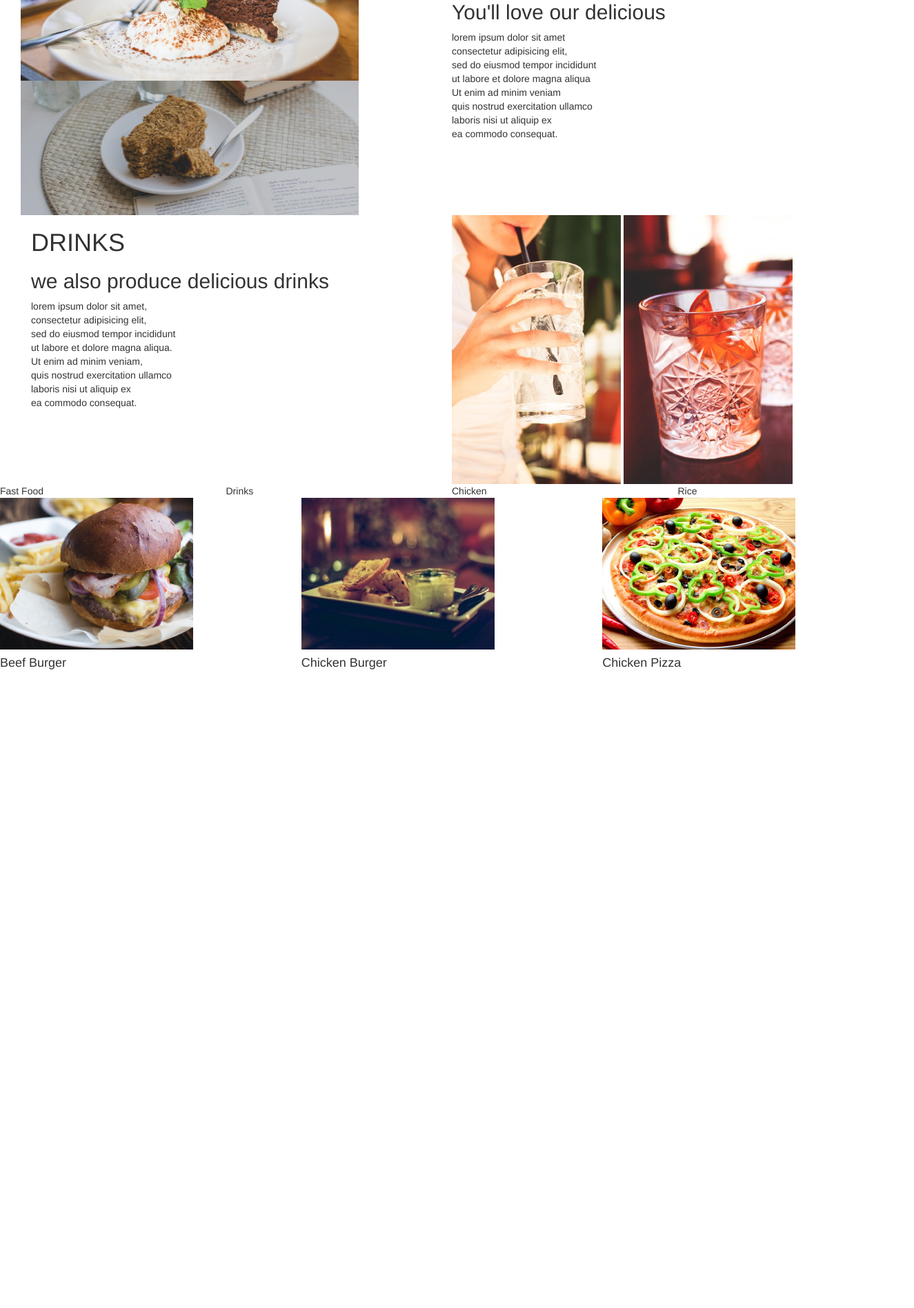
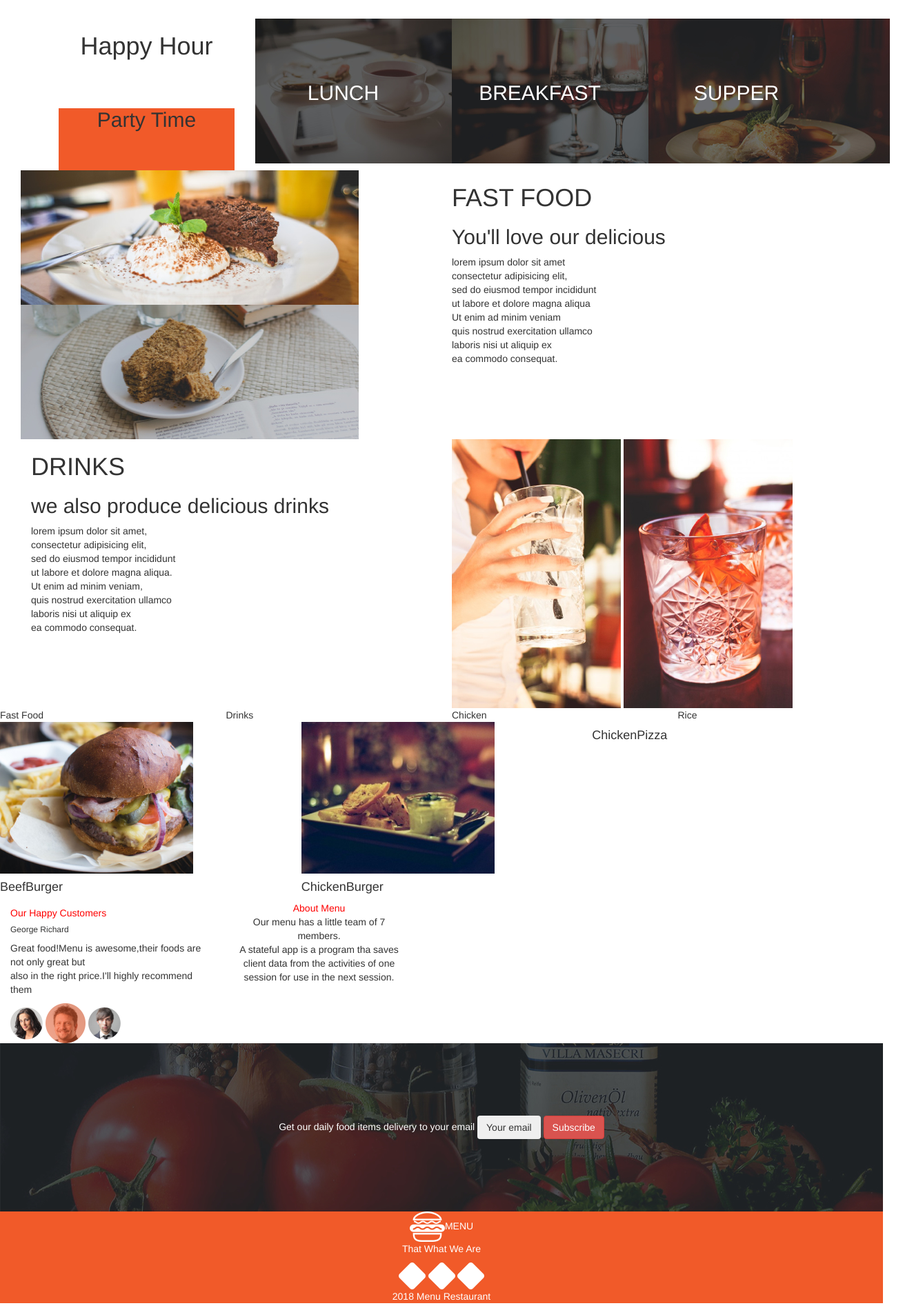
Before and after one commit to Beryle4155/ANITAS-KITCHEN, a plain HTML site: page index.html in a window 1280 px wide. Shown: the part 603-2500 px from the top of the page at 69% size, 1325 px wide, since content can reach past the window. Before the commit the page ends 1584 px from the top, so only its background shows below. Drawn offline with Linux system fonts and the light colour scheme.

Commit message:
added h5

```diff
--- a/css/styles.css
+++ b/css/styles.css
@@ -1,14 +1,71 @@
 .container{
   text-align: center;
-}
+  padding: 0px;
+ }
 .container2{
 
 }
+.centered{
+  position: absolute;
+  top: 50%;
+  left:50%;
+  transform: translate(-50%, -50%);
+  font-size: 40px;
+
+}
+h10{
+  font-size:30px;
+  text-align: center;
+}
+.PARTY{
+  background-color: #f15a29;
+  font-size: 24px;
+  height: 90px;
+  width: 100%
+}
+.HAPPY{
+  background-color: white;
+  font-size: 24px;
+  height: 90px;
+  width: 100%;
+}
 .jumbotron{
+  text-align: center;
   background: url("../images/landing.jpg");
-  margin-bottom: auto;
+  background-size: cover;
+  margin: 0px;
+  height: 600px;
+  padding-top: 0px;
+  padding:0px;
+  width: 100%;
+
+  /* margin-bottom: auto;
   background-size: cover;
   margin-left: 0px;
   margin-right: 0px;
-  width: 100%;
+  width: 100%; */
 }
+.pg{
+  text-align:center;
+}
+h9{
+  color:#ffffff;
+}
+.container-fluid-2{
+  background-image:url("../images/subscribe.jpg");
+  padding: 105px;
+  text-align: center;
+}
+.container-fluid-3{
+  background-color: #F15A29;
+  text-align: center;
+}
+.container-fluid-4{
+  padding-top: 200px;
+  background-repeat: no-repeat;
+  text-align: center;
+  color: white
+}
+h8{
+  color:white;
+}
--- a/index.html
+++ b/index.html
@@ -6,25 +6,38 @@
     <title>Anita's Kitchen</title>
 </head>
 <body>
-  <div class="container">
-    <div class="jumbotron">
-      <img src="images/ ;ll;logoBig.png" alt="">
-      <h1>We Provide The Best Food<br>At The <strong>Right Price</strong></br></h1>
+  <div class="jumbotron">
+    <div >
+      <img src="images/logoBig.png" alt="">
+      <h1 style="color:#ffffff;">We Provide The Best Food<br>At The <b>Right Price</b></br></h1>
     </div>
   </div>
-  <div class="rows">
+  <div class="container" class="rows">
       <div class="col-md-3">
+        <div class="HAPPY">
           <h1>Happy Hour</h1>
+        </div>
+        <div class="PARTY">
           <h2>Party Time</h2>
+        </div>
       </div>
       <div class="col-md-3">
         <img src="images/breakfast.jpg" alt="">
+        <div class="centered">
+          <h10 style="color:white">LUNCH</h10>
+        </div>
       </div>
       <div class="col-md-3">
         <img src="images/lunch.jpg" alt="">
+        <div class="centered">
+          <h10 style="color:white">BREAKFAST</h10>
+        </div>
       </div>
       <div class="col-md-3">
         <img src="images/dinner.jpg" alt="">
+        <div class="centered">
+          <h10 style="color:white">SUPPER</h10>
+        </div>
       </div>
     </div>
       <div class="container2">
@@ -62,22 +75,53 @@
               <div class="row">
                 <div class="col-md-4">
                 <img src="images/beefBurger.jpg" alt="">
-                <h4>Beef Burger</h4>
+                <h4>BeefBurger</h4>
                 </div>
                 <div class="col-md-4">
                 <img src="images/chickenBurger.jpg" alt="">
-                <h4>Chicken Burger</h4>
+                <h4>ChickenBurger</h4>
                 </div>
-                <div class="col-md-4">
-                <img src="images/chickenPizza.jpg" alt="">
-                <h4>Chicken Pizza</h4>
-                </div>
-
+                <div>
+                <h4>ChickenPizza</h4>
+              </div>
               </div>
             </div>
           </div>
         </div>
+<div class="col-md-3">
+  <h5 style="color:red;">Our Happy Customers</h5>
+  <h6>George Richard</h6>
+  <p>Great food!Menu is awesome,their foods are not only great but <br>also in the right price.I'll highly recommend them<br></p>
+  <img src="images/p1.png">
+  <img src="images/p2.png">
+  <img src="images/p3.png">
+  </div>
+  <div class="container">
+    <div class="col-md-3">
+      <div class="pg">
+        <h7 style="color:red;">About Menu</h7>
+        <p>Our menu has a little team of 7 members.<br>A stateful app is a program tha saves client data from the activities of one session for use in the next session.<br></p>
+      </div>
+    </div>
+  </div>
 
-  </div>
+<div class="container-fluid-2">
+  <h8>Get our daily food items delivery to your email</h8>
+  <button class="btn btn" id="Your email">Your email</button>
+  <button class="btn btn-danger" id="Subscribe">Subscribe</button>
+</div>
+<div class="container-fluid-3">
+
+  <h9><img src="images/logo_white.png">MENU</h9>
+  <p style="color:white;">That What We Are</p>
+  <img src="images/facebook.png" >
+  <img src="images/twitter.png" >
+  <img src="images/pinterest.png" >
+  <p style="color:white;">2018 Menu Restaurant</p>
+</div>
+
+</div>
+<script src="js/jQuery-3.3.1.js"></script>
+<script src="js/scripts.js"></script>
 </body>
 </html>
```
